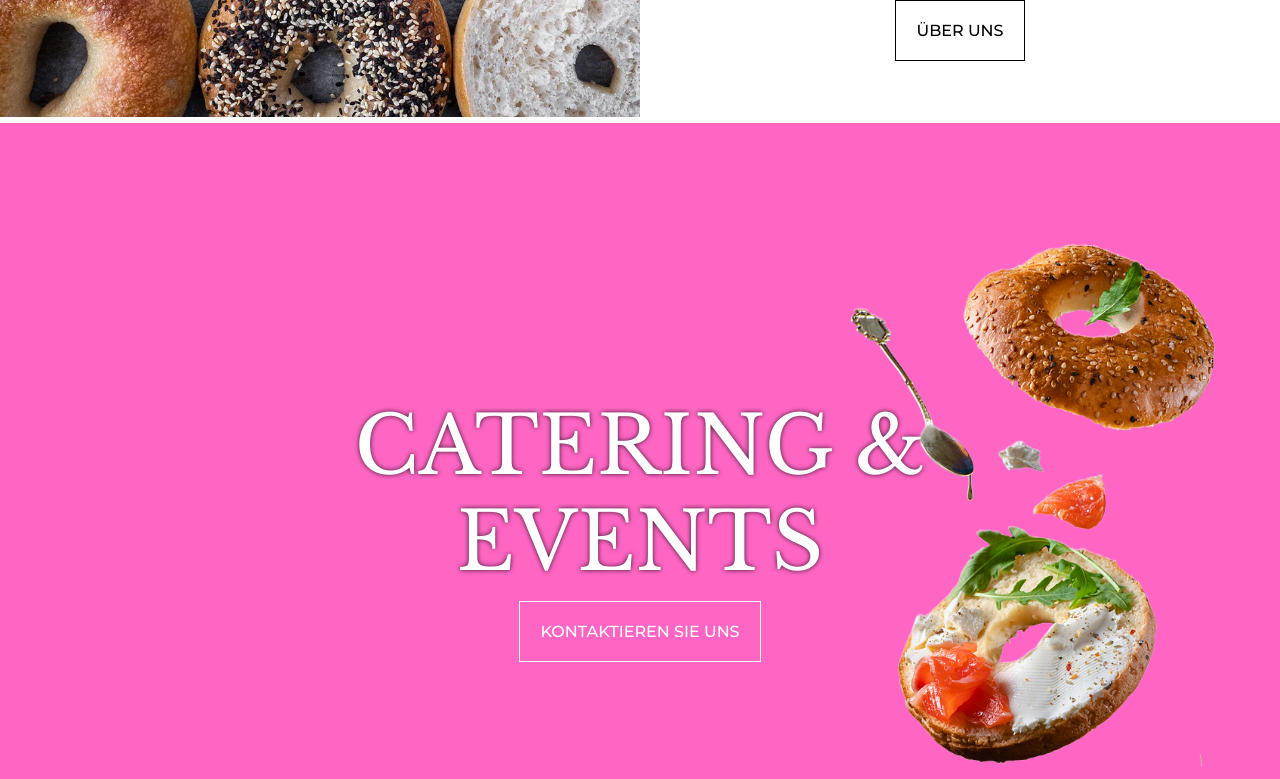
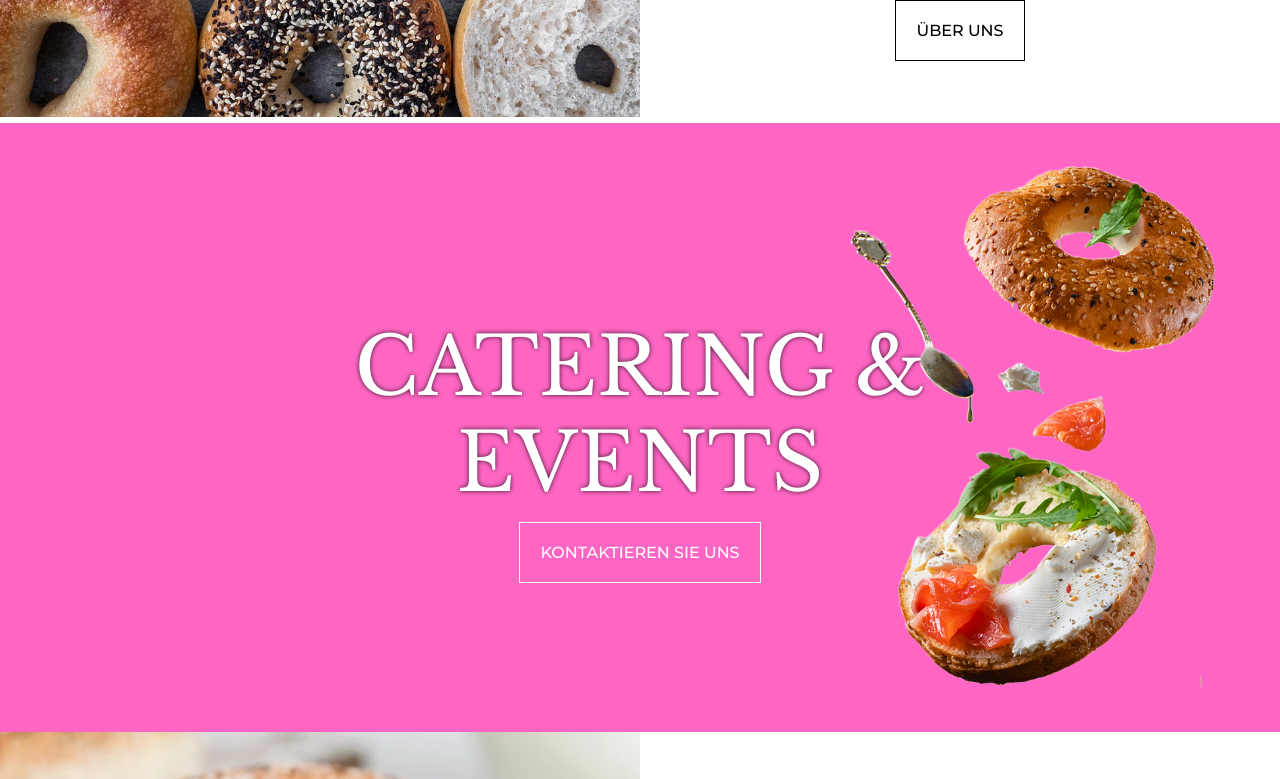
Before and after one commit to HeyTiina/kynd, a React (Create React App) app: page / in a window 1280 px wide. Shown: the part 1240-2019 px from the top of the page. Built offline with nearby package versions, Linux system fonts and the light colour scheme.

Commit message:
Update Catering.css

```diff
--- a/src/main/Catering.css
+++ b/src/main/Catering.css
@@ -10,7 +10,7 @@
 .catering-title {
   text-align: center;
   color: white;
-  padding: 245px;
+  padding: 13%;
 }
 
 .catering-title h1 {
```
